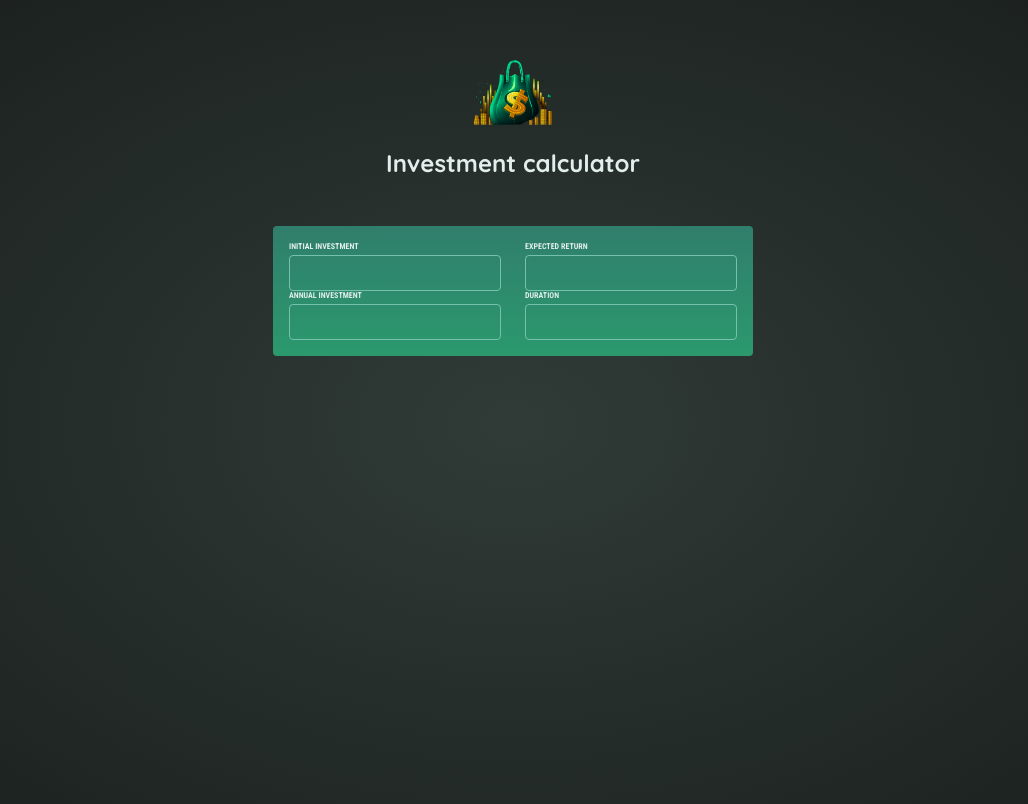
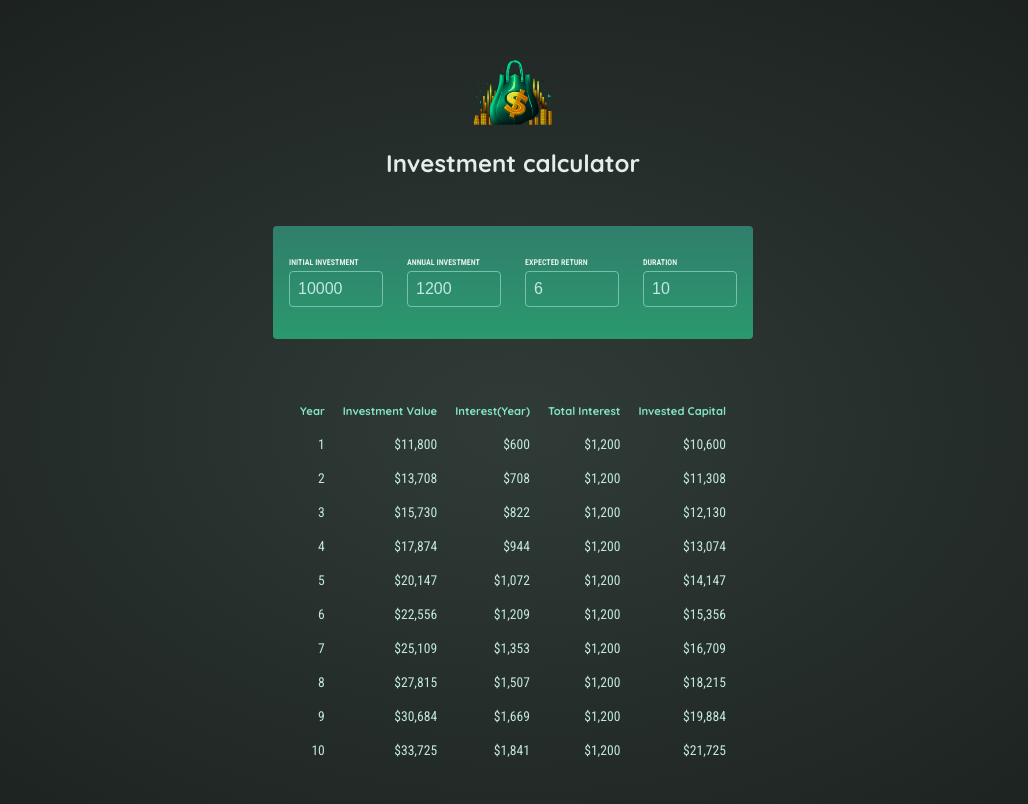
Before and after one commit to ashirvad-jena/investmentCalculator, a React (Vite) app: page / in a window 1280 px wide. Shown: the top 804 px of the page, without its empty margins (127-1155 px from the left). Built offline with nearby package versions, Linux system fonts and the light colour scheme.

Commit message:
Results table added

```diff
--- a/src/App.jsx
+++ b/src/App.jsx
@@ -1,6 +1,8 @@
 import { useState } from "react"
 import Header from "./components/Header"
 import UserInput from "./components/UserInput"
+import Results from "./components/Results"
+import { calculateInvestmentResults } from "./util/investment"
 
 const inputNames = [
   "initialInvestment",
@@ -11,27 +13,30 @@ const inputNames = [
 
 function App() {
   const [userInputs, setUserInputs] = useState({
-    initialInvestment: 0,
-    annualInvestment: 0,
-    expectedReturn: 0,
-    duration: 0
+    initialInvestment: 10000,
+    annualInvestment: 1200,
+    expectedReturn: 6,
+    duration: 10
   })
+  const results = calculateInvestmentResults(userInputs)
 
-  function handleUserInput(event) {
-    const { name, value } = event.target
+  function handleUserInput(identifier, value) {
     setUserInputs(oldInputs => {
-      return {
+      const newInputs = {
         ...oldInputs,
-        [name]: value
+        [identifier]: parseInt(value)
       }
+      console.log(newInputs)
+      return newInputs
     })
   }
 
   return (
-    <div>
+    <>
       <Header />
-      <UserInput inputNames={inputNames} onUserInput={handleUserInput} />
-    </div>
+      <UserInput userInputs={userInputs} onUserInput={handleUserInput} />
+      <Results data={results} />
+    </>
   )
 }
 
--- /dev/null
+++ b/src/components/Results.jsx
@@ -0,0 +1,28 @@
+import { formatter } from "../util/investment"
+
+export default function Results({ data }) {
+  return (
+    <table id="result">
+      <thead>
+        <tr>
+          <th>Year</th>
+          <th>Investment Value</th>
+          <th>Interest(Year)</th>
+          <th>Total Interest</th>
+          <th>Invested Capital</th>
+        </tr>
+      </thead>
+      <tbody>
+        {data.map((row) => (
+          <tr key={row.year}>
+            <td>{row.year}</td>
+            <td>{formatter.format(row.valueEndOfYear)}</td>
+            <td>{formatter.format(row.interest)}</td>
+            <td>{formatter.format(row.annualInvestment)}</td>
+            <td>{formatter.format(row.valueEndOfYear - row.annualInvestment * row.year)}</td>
+          </tr>
+        ))}
+      </tbody>
+    </table>
+  )
+}
--- a/src/components/UserInput.jsx
+++ b/src/components/UserInput.jsx
@@ -1,28 +1,45 @@
-export default function UserInput({ inputNames, onUserInput }) {
+export default function UserInput({ userInputs, onUserInput }) {
 
   return (
-    <div id="user-input" className="input-group">
-      <div>
+    <section id="user-input">
+      <div className="input-group" >
+        <p>
           <label>INITIAL INVESTMENT</label>
           <input
-          name={inputNames[0]}
-          onChange={onUserInput} />
+            required
+            type="number"
+            name="initialInvestment"
+            value={userInputs.initialInvestment}
+            onChange={(event) => onUserInput('initialInvestment', event.target.value)} />
+        </p>
+        <p>
           <label>ANNUAL INVESTMENT</label>
           <input
-          name={inputNames[1]}
-          onChange={onUserInput} />
-      </div>
-
-      <div>
+            required
+            type="number"
+            name="annualInvestment"
+            value={userInputs.annualInvestment}
+            onChange={(event) => onUserInput("annualInvestment", event.target.value)} />
+        </p>
+        <p>
           <label>EXPECTED RETURN</label>
           <input
-          name={inputNames[2]}
-          onChange={onUserInput} />
+            required
+            type="number"
+            name="expectedReturn"
+            value={userInputs.expectedReturn}
+            onChange={(event) => onUserInput("expectedReturn", event.target.value)} />
+        </p>
+        <p>
           <label>DURATION</label>
           <input
-          name={inputNames[3]}
-          onChange={onUserInput} />
+            required
+            type="number"
+            name="duration"
+            value={userInputs.duration}
+            onChange={(event) => onUserInput("duration", event.target.value)} />
+        </p>
       </div>
-    </div>
+    </section>
   )
 }
```
Lines whose indentation alone changed are shown as unchanged.
